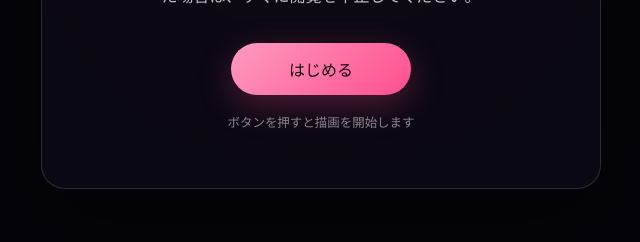
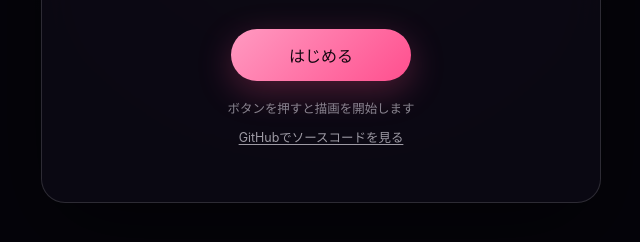
Before and after one commit to novogrammer/kaleidoscope-three, a website built with Vite: page src/index.html in a window 1280 px wide. Shown: the part 440-682 px from the top of the page, without its empty margins (319-959 px from the left). Built offline with nearby package versions, Linux system fonts and the light colour scheme.

Commit message:
繋ぎ込み

```diff
--- a/src/index.html
+++ b/src/index.html
@@ -30,6 +30,13 @@
           <p id="start-status" class="start-status" aria-live="polite">
             ボタンを押すと描画を開始します
           </p>
+          <p class="repository-link">
+            <a
+              href="https://github.com/novogrammer/kaleidoscope-three"
+              target="_blank"
+              rel="noopener noreferrer"
+            >GitHubでソースコードを見る</a>
+          </p>
         </div>
       </section>
 
--- a/src/style.css
+++ b/src/style.css
@@ -135,6 +135,26 @@ h1 {
   font-size: 0.78rem;
 }
 
+.repository-link {
+  margin: 10px 0 0;
+  font-size: 0.78rem;
+}
+
+.repository-link a {
+  color: rgb(248 244 255 / 62%);
+  text-underline-offset: 0.2em;
+}
+
+.repository-link a:hover {
+  color: #fff;
+}
+
+.repository-link a:focus-visible {
+  outline: 2px solid #fff;
+  outline-offset: 4px;
+  border-radius: 2px;
+}
+
 .app[data-state="error"] .start-status {
   color: #ff9fbc;
 }
```
Also changed, not shown: README.md.
